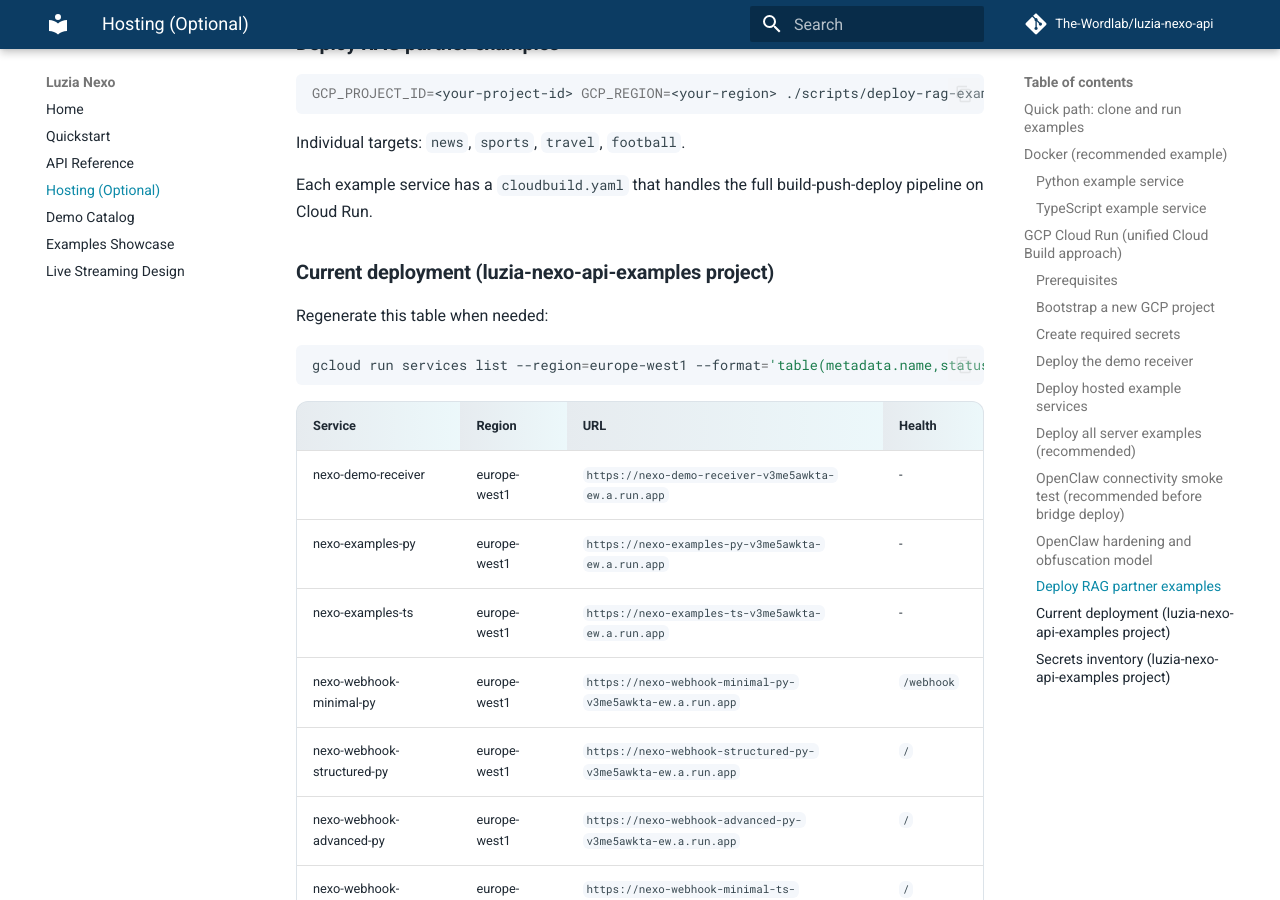
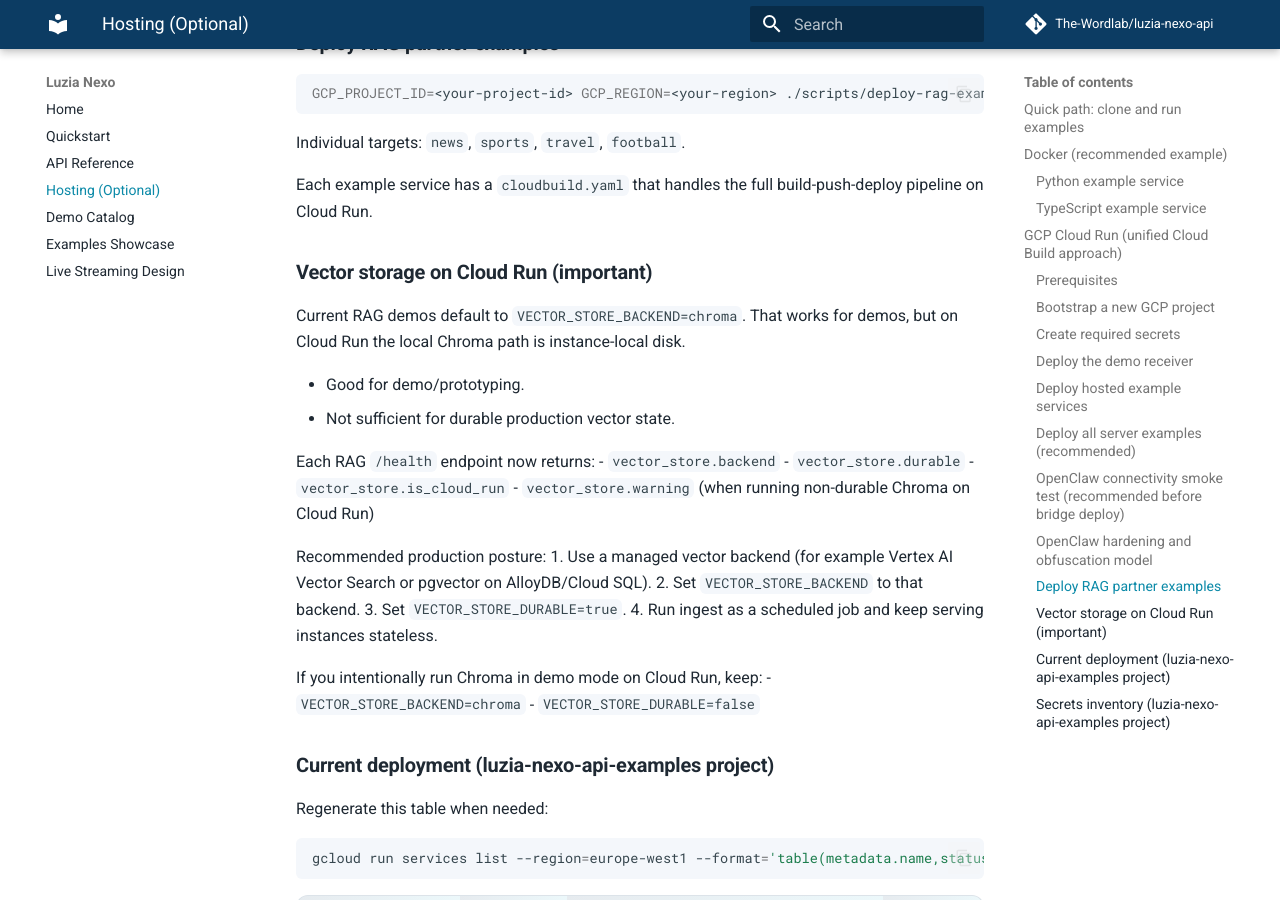
Before and after one commit to The-Wordlab/luzia-nexo-api, an MkDocs documentation site: the page built from docs/hosting.md, in a window 1280 px wide and 900 px high, scrolled down 3530 px. Built offline with MkDocs 1.6.1 and Material for MkDocs 9.7.7, drawn with Linux system fonts in a browser that asks for light colours; comment, search, counter and statistics services are not loaded.

Commit message:
infra: align RAG vector-store config across Docker and Cloud Run

```diff
--- a/docs/hosting.md
+++ b/docs/hosting.md
@@ -162,6 +162,30 @@
 
 Each example service has a `cloudbuild.yaml` that handles the full build-push-deploy pipeline on Cloud Run.
 
+### Vector storage on Cloud Run (important)
+
+Current RAG demos default to `VECTOR_STORE_BACKEND=chroma`.
+That works for demos, but on Cloud Run the local Chroma path is instance-local disk.
+
+- Good for demo/prototyping.
+- Not sufficient for durable production vector state.
+
+Each RAG `/health` endpoint now returns:
+- `vector_store.backend`
+- `vector_store.durable`
+- `vector_store.is_cloud_run`
+- `vector_store.warning` (when running non-durable Chroma on Cloud Run)
+
+Recommended production posture:
+1. Use a managed vector backend (for example Vertex AI Vector Search or pgvector on AlloyDB/Cloud SQL).
+2. Set `VECTOR_STORE_BACKEND` to that backend.
+3. Set `VECTOR_STORE_DURABLE=true`.
+4. Run ingest as a scheduled job and keep serving instances stateless.
+
+If you intentionally run Chroma in demo mode on Cloud Run, keep:
+- `VECTOR_STORE_BACKEND=chroma`
+- `VECTOR_STORE_DURABLE=false`
+
 ### Current deployment (luzia-nexo-api-examples project)
 
 Regenerate this table when needed:
```
Also changed, not shown: examples/webhook/football-live/python/README.md (+3 -0 lines), examples/webhook/news-rag/python/README.md (+4 -0 lines), examples/webhook/sports-rag/python/README.md (+2 -0 lines), examples/webhook/travel-rag/python/README.md (+2 -0 lines), 11 other files.
